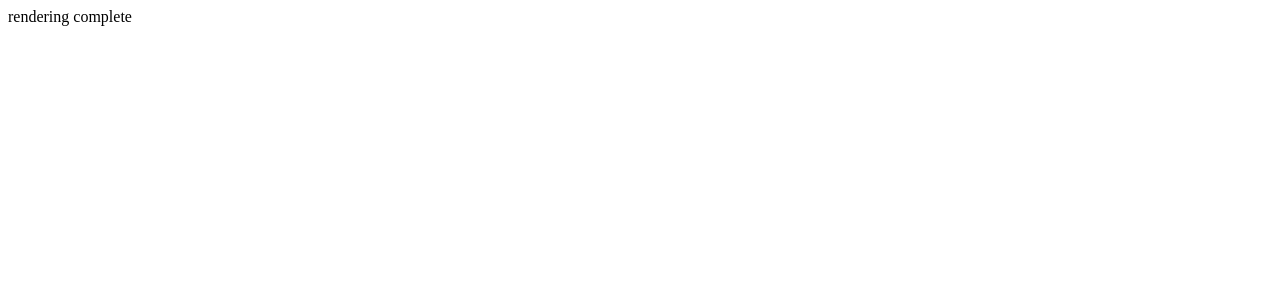
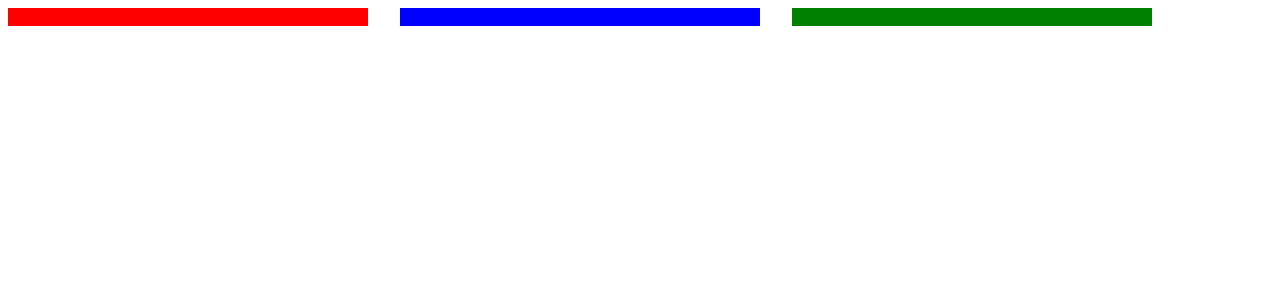
Before and after one commit to enricocasadei/pokemon-shakespeare, a React app: page / in a window 1280 px wide. Shown: the top 300 px of the page. Built offline with nearby package versions, Linux system fonts and the light colour scheme.

Commit message:
add basic grid system

```diff
--- /dev/null
+++ b/src/App.tsx
@@ -0,0 +1,21 @@
+import React from 'react';
+
+import { Col, Grid, Row } from './components/Grid';
+
+export default function App() {
+  return (
+    <Grid>
+      <Row gap="large">
+        <Col width="360px" background="red">
+          &nbsp;
+        </Col>
+        <Col width="360px" background="blue" collapse>
+          &nbsp;
+        </Col>
+        <Col width="360px" background="green">
+          &nbsp;
+        </Col>
+      </Row>
+    </Grid>
+  );
+}
--- /dev/null
+++ b/src/components/Grid.tsx
@@ -0,0 +1,122 @@
+import styled from 'styled-components';
+
+const MediaQuery = {
+  xs: "480px",
+  s: "768px",
+  m: "1024px",
+  l: "1440px",
+} as const;
+type MediaSize = keyof typeof MediaQuery;
+
+const Gutter = {
+  xsmall: "8px",
+  small: "16px",
+  medium: "24px",
+  large: "32px",
+} as const;
+type GapSize = keyof typeof Gutter;
+
+const media = {
+  xs: (styles: string) => `
+    @media only screen and (max-width: 480px){
+        ${styles}
+    }
+    `,
+  s: (styles: string) => `
+    @media only screen and (max-width: 768px){
+        ${styles}
+    }
+    `,
+  m: (styles: string) => `
+    @media only screen and (max-width: 1024px){
+        ${styles}
+    }
+    `,
+  l: (styles: string) => `
+    @media only screen and (max-width: 1440px){
+        ${styles}
+    }
+    `,
+};
+
+export const Grid = styled.div`
+  box-sizing: border-box;
+  display: flex;
+  flex-wrap: wrap;
+  margin: 0;
+  padding: 0;
+  list-style: none;
+  & > * {
+    margin: 0;
+  }
+  & > * > :last-child {
+    margin-bottom: 0;
+  }
+
+  @media (max-width: ${MediaQuery.xs}) {
+    .uk-grid {
+      margin-left: -8px;
+    }
+    .uk-grid > * {
+      padding-left: 8px;
+    }
+  }
+
+  @media (min-width: ${MediaQuery.s}) {
+    .uk-grid {
+      margin-left: -16px;
+    }
+    .uk-grid > * {
+      padding-left: 16px;
+    }
+  }
+
+  @media (min-width: ${MediaQuery.m}) {
+    .uk-grid {
+      margin-left: -24px;
+    }
+    .uk-grid > * {
+      padding-left: 24px;
+    }
+  }
+
+  @media (min-width: ${MediaQuery.l}) {
+    .uk-grid {
+      margin-left: -32px;
+    }
+    .uk-grid > * {
+      padding-left: 32px;
+    }
+  }
+`;
+
+export const Row = styled.div<{ gap?: GapSize }>`
+  display: flex;
+  box-sizing: border-box;
+  flex: 0 1 auto;
+  flex-direction: row;
+  flex-wrap: wrap;
+  ${(props) => props.gap && `gap:${Gutter[props.gap]}`};
+`;
+
+export const Col = styled.div<{
+  size?: number;
+  collapse?: MediaSize | true;
+  background?: string;
+  width?: string;
+}>`
+  box-sizing: border-box;
+  max-width: 100%;
+  flex: ${(props) => (props.size ? `${props.size} 0 auto` : `1 0 auto`)};
+  ${(props) =>
+    props.collapse &&
+    (props.collapse === true
+      ? media["s"](`
+    display:none;
+    `)
+      : media[props.collapse](`
+display:none;
+`))};
+  ${(props) => props.background && `background: ${props.background}`};
+  ${(props) => props.width && `width: ${props.width}`};
+`;
--- a/src/index.tsx
+++ b/src/index.tsx
@@ -1,9 +1,11 @@
 import React from 'react';
 import ReactDOM from 'react-dom';
 
+import App from './App';
+
 ReactDOM.render(
   <React.StrictMode>
-    <div>rendering complete</div>
+    <App />
   </React.StrictMode>,
   document.getElementById("root")
 );
```
Also changed, not shown: package.json (+10 -8 lines), 1 other file (tests, documents, lock files or other folders).
